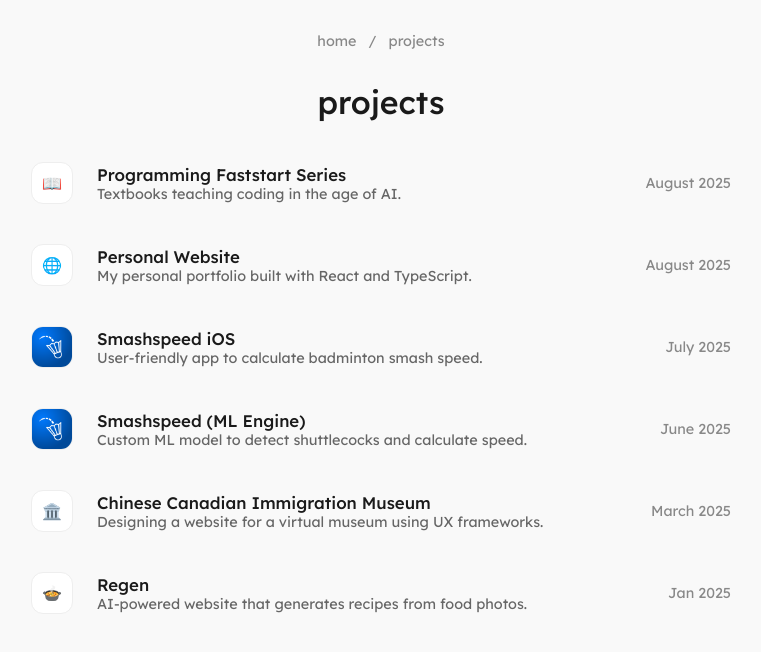
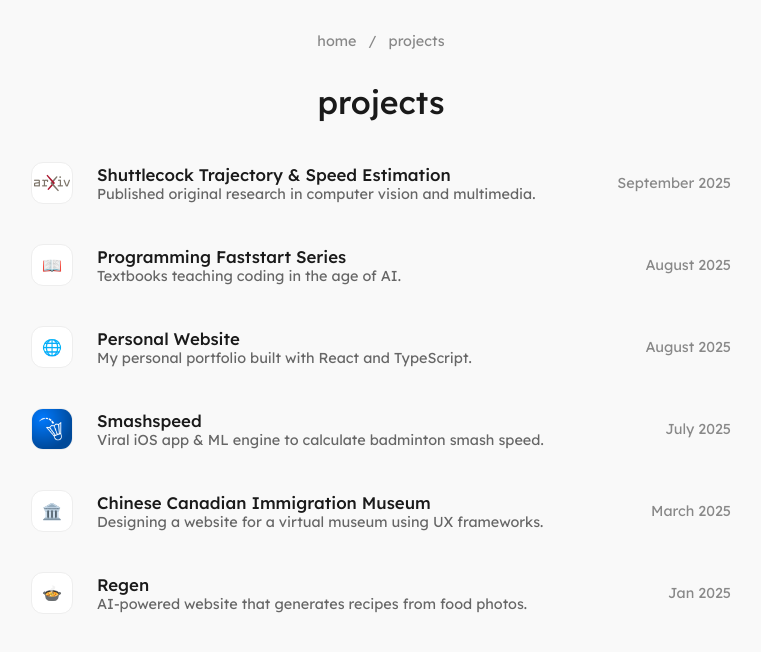
Before and after one commit to diwenne/diwenhuang, a React (Vite) app: page /projects in a window 1280 px wide. Shown: the top 652 px of the page, without its empty margins (259-1020 px from the left). Built offline with nearby package versions, Linux system fonts and the light colour scheme.

Commit message:
paper; stemsphere; merged smashspeeds

```diff
--- a/src/pages/Projects.tsx
+++ b/src/pages/Projects.tsx
@@ -1,4 +1,6 @@
 import SmashSpeedLogo from '../assets/smashspeed.png';
+import StemsphereLogo from '../assets/stemsphere.png';
+import ArxivLogo from '../assets/arxiv.png';
 
 import ProjectItem from '../components/ProjectItem';
 import Breadcrumbs from '../components/Breadcrumbs';
@@ -6,6 +8,15 @@
 // --- Main Page Data & Component ---
 
 const projectData = [
+  {
+    icon: ArxivLogo,
+    title: 'Shuttlecock Trajectory & Speed Estimation',
+    subtitle: 'Published original research in computer vision and multimedia.',
+    link: 'https://www.arxiv.org/abs/2509.05334',
+    date: 'September 2025',
+    description: 'Authored and published original research detailing a novel pipeline for accurately tracking badminton shuttlecock trajectories. This work, which forms the scientific foundation for the Smashspeed app, was conducted under the guidance of mentors including a University of Pennsylvania M.Eng and a Stanford PhD grad. The paper contributes to the fields of multimedia and computer vision by introducing a robust methodology for object detection and state estimation of small, high-velocity objects.',
+    tags: ['Original Research', 'arXiv', 'Computer Vision', 'Multimedia', 'Deep Learning', 'PyTorch', 'Academic Publishing']
+  },
   {
     icon: '📖',
     title: 'Programming Faststart Series',
@@ -26,21 +37,12 @@
   },
   {
     icon: SmashSpeedLogo,
-    title: 'Smashspeed iOS',
-    subtitle: 'User-friendly app to calculate badminton smash speed.',
-    link: 'https://smashspeed.ca',
+    title: 'Smashspeed',
+    subtitle: 'Viral iOS app & ML engine to calculate badminton smash speed.',
+    link: '/projects/smashspeed-engine', // MODIFIED: Link now points to the case study
     date: 'July 2025',
-    description: 'Developed and launched a native iOS application that provides badminton players with a powerful tool to measure their smash speed. Built with SwiftUI for a clean and responsive interface, the app leverages a custom CoreML model for on-device analysis. Users can import videos of their smashes, and the app automatically processes the footage to provide an accurate speed reading. Trusted by amateur and national-level players alike, Smashspeed serves as a valuable training aid for athletes looking to track their performance and improvement.',
-    tags: ['SwiftUI', 'CoreML', 'iOS', 'Product Development']
-  },
-  {
-    icon: SmashSpeedLogo,
-    title: 'Smashspeed (ML Engine)',
-    subtitle: 'Custom ML model to detect shuttlecocks and calculate speed.',
-    link: '/projects/smashspeed-engine',
-    date: 'June 2025',
-    description: 'Engineered the core machine learning pipeline for the Smashspeed app, beginning with the collection and annotation of a custom dataset of over 3,000 shuttlecock images. I trained a lightweight YOLOv5 model for real-time object detection and implemented a Kalman Filter to accurately track the shuttlecock\'s trajectory, even with high-speed motion blur. This robust tracking logic allows for precise speed calculation based on the object\'s displacement between frames, forming the powerful yet efficient engine that drives the iOS application.',
-    tags: ['Python', 'PyTorch', 'YOLOv5', 'Kalman Filters', 'Machine Learning']
+    description: 'As the Founder and Lead Developer of a 6-person team, I developed and launched Smashspeed, an iOS app that has been downloaded by over 10,000 users, achieved a peak ranking of #2 in the App Store (Sports), and gained over 1 million views online through viral content. The app allows badminton players to measure their smash speed by simply importing a video. The front-end was built natively with SwiftUI, and its core is a custom machine learning pipeline I engineered based on my published research.',
+    tags: ['Founder', 'Leadership', 'SwiftUI', 'CoreML', 'iOS', 'Product Development', 'Python', 'PyTorch', 'YOLOv5', 'Kalman Filters', 'Machine Learning']
   },
   {
     icon: '🏛️',
--- a/src/pages/SmashspeedCaseStudy.tsx
+++ b/src/pages/SmashspeedCaseStudy.tsx
@@ -1,5 +1,5 @@
 import Breadcrumbs from '../components/Breadcrumbs';
-import { FaGithub } from 'react-icons/fa';
+import { FaGithub, FaGlobe } from 'react-icons/fa'; // MODIFIED: Added FaGlobe icon
 
 const SmashspeedCaseStudy = () => {
   return (
@@ -25,9 +25,21 @@
               <h3>Role</h3>
               <p>Machine Learning Engineer</p>
             </div>
+            {/* ADDED: Link to the live application website */}
+            <div className="overview-item">
+              <h3>Live App</h3>
+              <a
+                href="https://smashspeed.ca"
+                target="_blank"
+                rel="noopener noreferrer"
+                className="source-code-link"
+              >
+                <FaGlobe />
+                <span>smashspeed.ca</span>
+              </a>
+            </div>
             <div className="overview-item">
               <h3>Source Code</h3>
-              {/* MODIFIED: Simplified the link structure to prevent wrapping issues. */}
               <a
                 href="https://github.com/diwenne/smashspeed_ios"
                 target="_blank"
@@ -49,11 +61,12 @@
             </div>
             <div className="overview-item full-width">
               <h3>Tech Stack</h3>
-              {/* MODIFIED: Replaced tags with a simple comma-separated text list. */}
               <p>Swift (iOS), CoreML, Python, PyTorch, YOLOv5, Kalman Filters</p>
             </div>
           </div>
         </section>
+
+        {/* --- Rest of the file remains the same --- */}
 
         <section>
         <h2>Project Vision</h2>
--- a/src/pages/Work.tsx
+++ b/src/pages/Work.tsx
@@ -2,10 +2,21 @@
 import Breadcrumbs from '../components/Breadcrumbs';
 
 import enhanced from '../assets/enhanced.png';
+import StemsphereLogo from '../assets/stemsphere.png';
 
 // --- Main Page Data & Component ---
 
 const workData = [
+  {
+    icon: StemsphereLogo,
+    title: 'President',
+    subtitle: 'Stemsphere Foundation',
+    link: 'https://stemsf.org',
+    date: '2025 - Present',
+    description:
+      'Founded a non-profit with the mission to provide STEM education and mentorship for young people. I lead a team of 8 executive directors to develop and execute programs that empower the next generation of innovators and problem-solvers.',
+    tags: ['Founder', 'Leadership', 'Management', 'Non-Profit', 'STEM Education'],
+  },
   {
     icon: '💻',
     title: 'Freelance Software Developer & Designer',
```
Also changed, not shown: src/assets/arxiv.png (added), src/assets/stemsphere.png (added).
